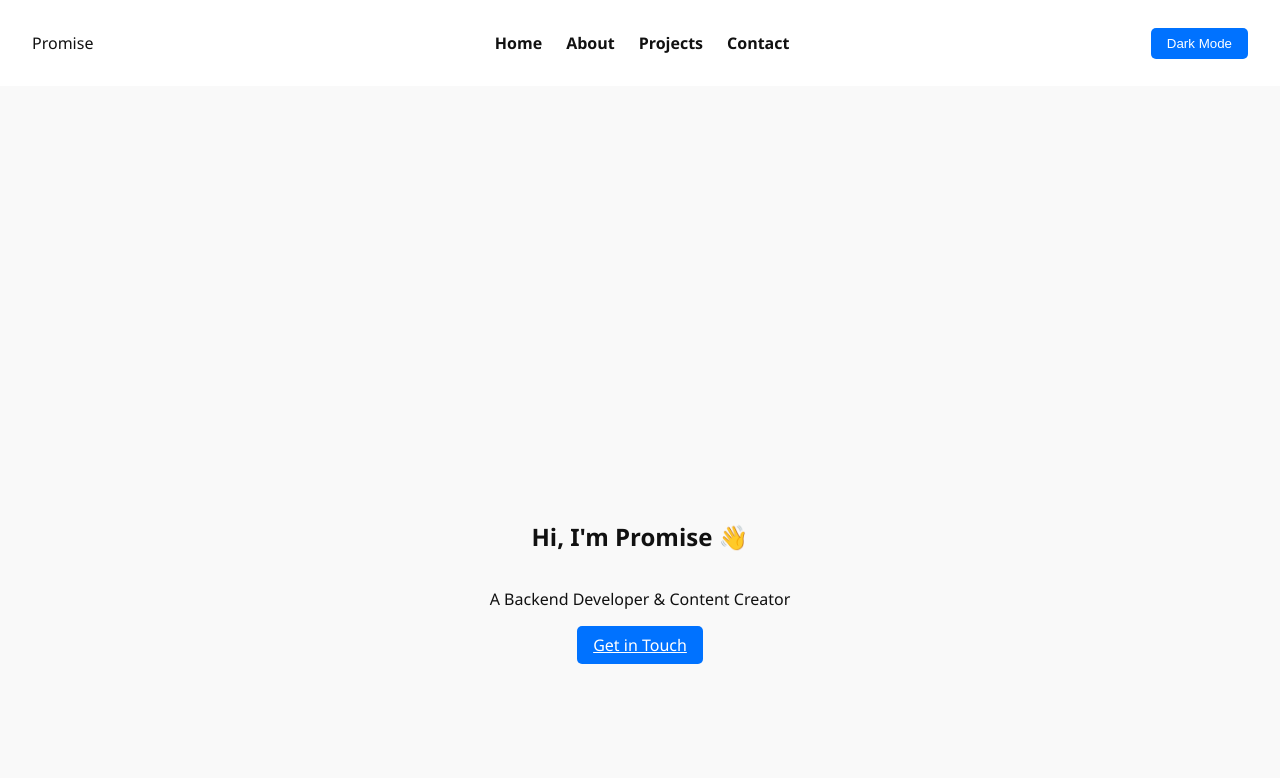
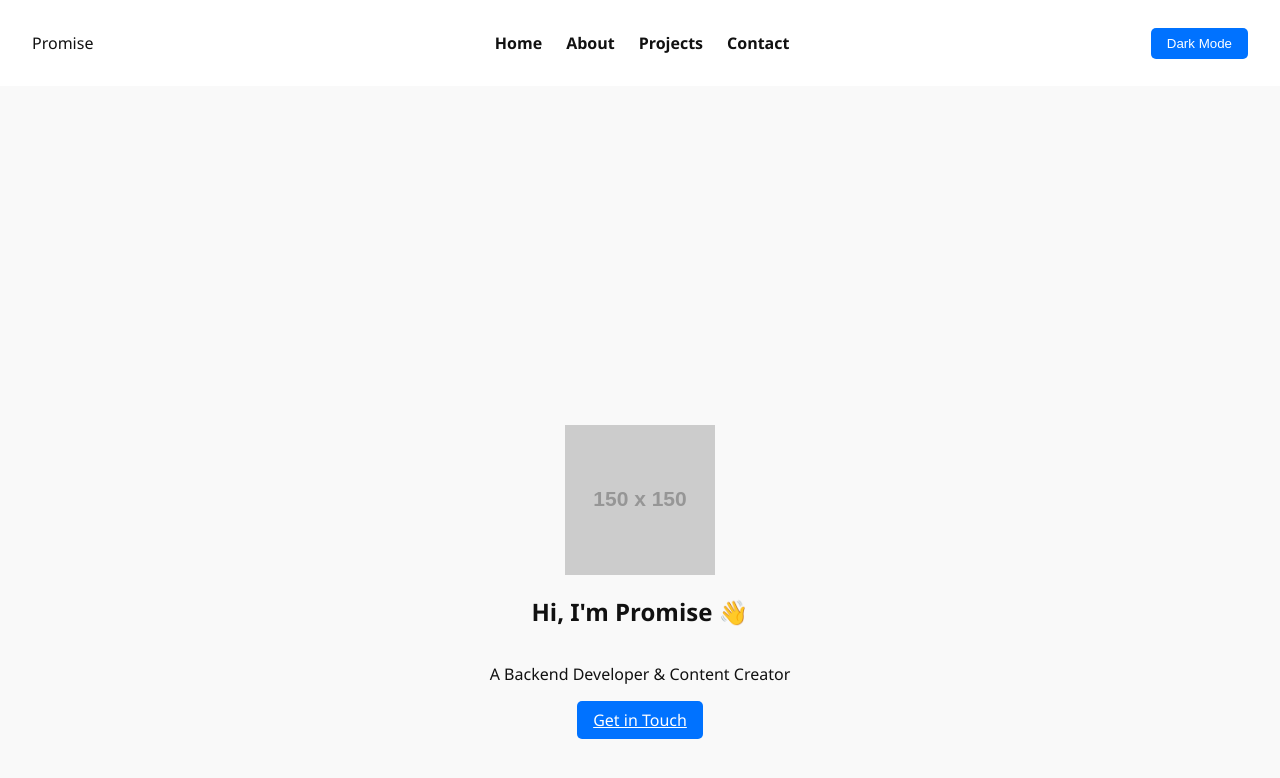
Before and after one commit to PromiseChikwendu/Portfolio, a plain HTML site: page index.html in a window 1280 px wide. Shown: the top 778 px of the page. Drawn offline with Linux system fonts and the light colour scheme; placeholder pictures from the web are drawn by us.

Commit message:
Update index.html

```diff
--- a/index.html
+++ b/index.html
@@ -5,6 +5,7 @@
   <meta name="viewport" content="width=device-width, initial-scale=1.0" />
   <title>Promise Chikwendu | Portfolio</title>
   <link rel="stylesheet" href="style.css" />
+  <link href="https://fonts.googleapis.com/css2?family=Inter:wght@400;600;700&display=swap" rel="stylesheet">
 </head>
 <body>
 
@@ -23,11 +24,13 @@
   </header>
 
   <!-- Hero Section -->
-  <section id="hero" class="fade-in">
+  <section id="hero" class="hero-section fade-in">
+    <div class="hero-blob"></div>
     <div class="hero-content">
-      <h1>Hi, I'm Promise 👋</h1>
-      <p>A Backend Developer & Content Creator</p>
-      <a href="#contact" class="btn-primary">Get in Touch</a>
+      <img src="https://via.placeholder.com/150" alt="Promise Profile" class="hero-image">
+      <h1 class="typewriter">Hi, I'm Promise 👋</h1>
+      <p class="fade-in">A Backend Developer & Content Creator</p>
+      <a href="#contact" class="btn-primary fade-in">Get in Touch</a>
     </div>
   </section>
 
@@ -82,6 +85,7 @@
       toggleBtn.textContent = document.body.classList.contains("dark") ? "Light Mode" : "Dark Mode";
     });
 
+    // Scroll Reveal
     const faders = document.querySelectorAll('.fade-in');
     const appearOptions = {
       threshold: 0.1,
@@ -95,6 +99,20 @@
       });
     }, appearOptions);
     faders.forEach(fader => appearOnScroll.observe(fader));
+
+    // Typewriter Effect
+    const typeText = document.querySelector(".typewriter");
+    const text = typeText.textContent;
+    typeText.textContent = "";
+    let idx = 0;
+    function type() {
+      if (idx < text.length) {
+        typeText.textContent += text.charAt(idx);
+        idx++;
+        setTimeout(type, 80);
+      }
+    }
+    window.addEventListener('DOMContentLoaded', type);
   </script>
 
 </body>
```
